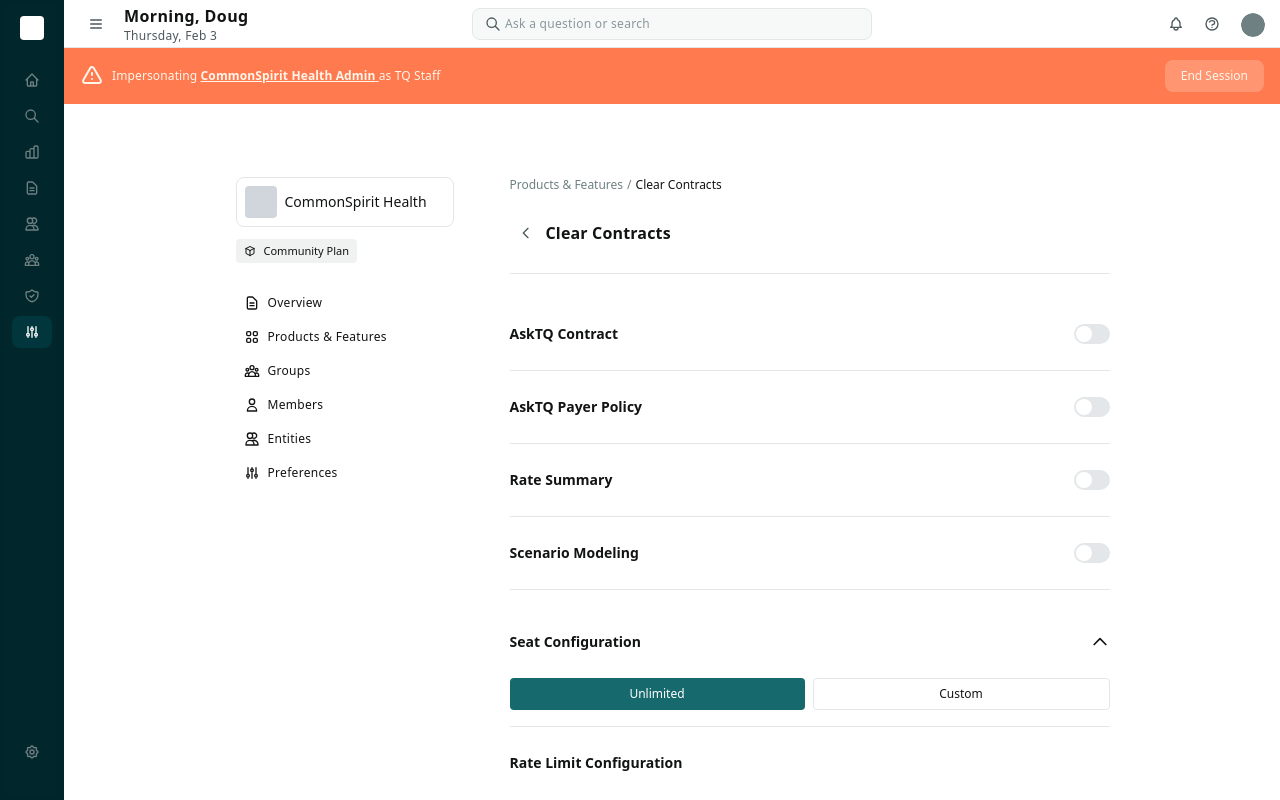
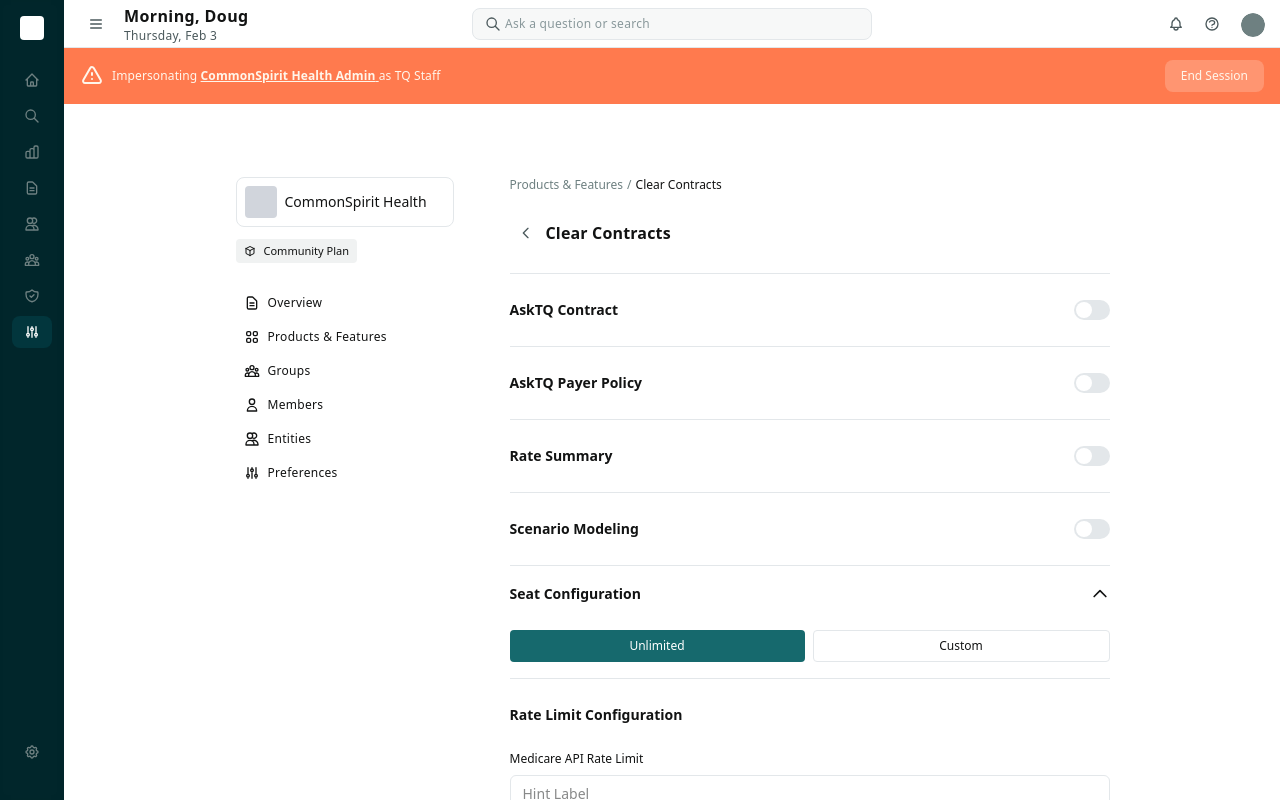
Before and after one commit to damonstrick/adminapp, a Next.js app: page /permissions/products/clear-contracts in a window 1280 px wide. Built offline with nearby package versions, Linux system fonts and the light colour scheme.

Commit message:
Remove top and bottom padding from features section parent container

```diff
--- a/components/ClearContractsProductEntitlement.tsx
+++ b/components/ClearContractsProductEntitlement.tsx
@@ -344,7 +344,7 @@
       </div>
 
       {/* Features Section - Individual toggles at top */}
-      <div className="box-border flex flex-col gap-0 items-start px-0 py-6 relative shrink-0 w-full">
+      <div className="box-border flex flex-col gap-0 items-start px-0 relative shrink-0 w-full">
         {/* AskTQ Contract */}
         <div className="w-full flex items-center gap-2 pt-[24px] pb-[24px] border-b border-[#e3e7ea] border-solid">
           <button className="flex items-center gap-2 flex-1 h-6">
```
